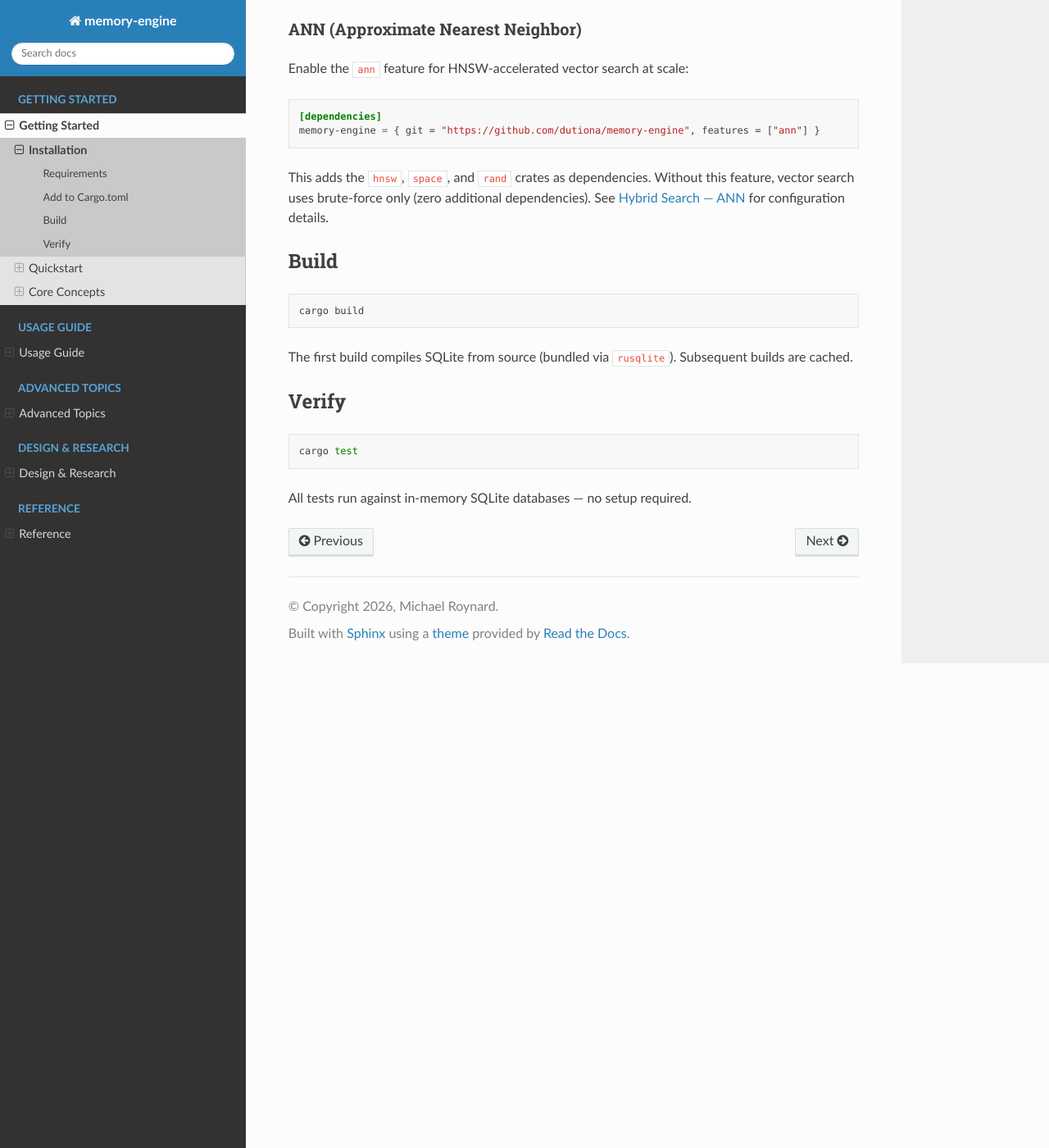
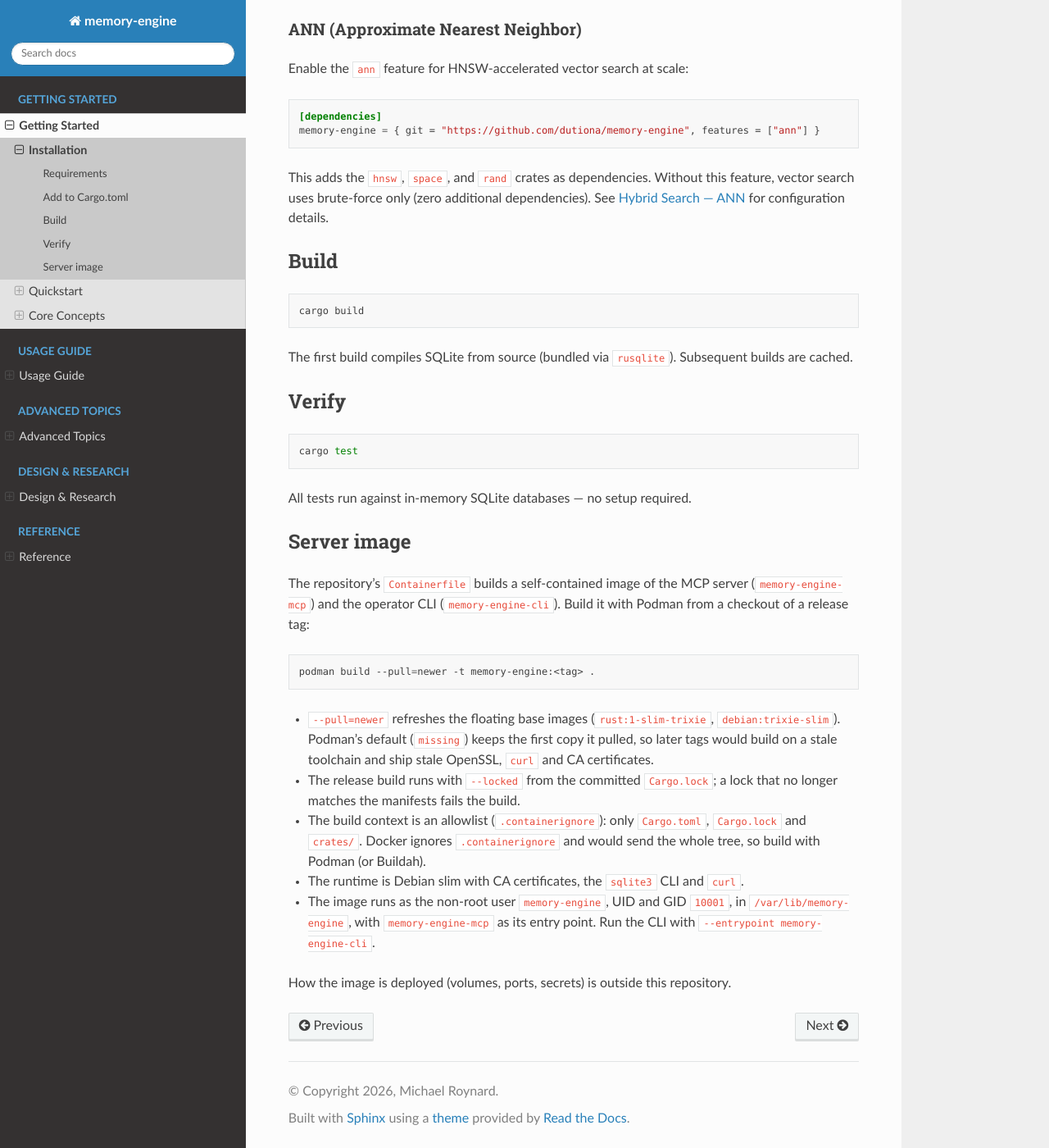
Before and after one commit to dutiona/memory-engine, a Sphinx documentation site: the page built from docs/getting-started/installation.md, in a window 1280 px wide and 1400 px high, scrolled down 686 px. Shown: the whole window at 82% size. Built offline with Sphinx 7.4.7 and the Read the Docs theme 3.1.0, drawn with Linux system fonts in a browser that asks for light colours; pages that are not in the unit, such as notebooks, are missing from menus.

Commit message:
build(container): build the ME server image from a committed Cargo.lock (#1044)
The dutiona deploy needs any memory-engine tag to become a self-contained server image
built from git alone, with the exact dependency set that was tested.

- `Cargo.lock` is tracked; `cargo build --workspace --locked` leads every copy of the
  verification list (and CI's default build), so a stale lock fails before a tag is cut.
  The repository rule that kept the lock untracked is rewritten.
- Multi-stage `Containerfile`: a `--locked` release build of `memory-engine-mcp` and
  `memory-engine-cli`; a slim runtime with CA certificates, `sqlite3` and `curl`, running
  as UID/GID 10001.
- An allowlist `.containerignore` admits only `Cargo.toml`, `Cargo.lock` and `crates/`, so
  `target/`, worktrees and denylist files never enter the build context.

Closes #1016
Refs dutiona/infra#37

Co-Authored-By: Claude Opus 5.5 <noreply@anthropic.com>

````diff
--- a/docs/getting-started/installation.md
+++ b/docs/getting-started/installation.md
@@ -52,3 +52,25 @@ cargo test
 ```
 
 All tests run against in-memory SQLite databases — no setup required.
+
+## Server image
+
+The repository's `Containerfile` builds a self-contained image of the MCP server (`memory-engine-mcp`) and the
+operator CLI (`memory-engine-cli`). Build it with Podman from a checkout of a release tag:
+
+```bash
+podman build --pull=newer -t memory-engine:<tag> .
+```
+
+- `--pull=newer` refreshes the floating base images (`rust:1-slim-trixie`, `debian:trixie-slim`). Podman's default
+  (`missing`) keeps the first copy it pulled, so later tags would build on a stale toolchain and ship stale OpenSSL,
+  `curl` and CA certificates.
+- The release build runs with `--locked` from the committed `Cargo.lock`; a lock that no longer matches the
+  manifests fails the build.
+- The build context is an allowlist (`.containerignore`): only `Cargo.toml`, `Cargo.lock` and `crates/`. Docker
+  ignores `.containerignore` and would send the whole tree, so build with Podman (or Buildah).
+- The runtime is Debian slim with CA certificates, the `sqlite3` CLI and `curl`.
+- The image runs as the non-root user `memory-engine`, UID and GID `10001`, in `/var/lib/memory-engine`, with
+  `memory-engine-mcp` as its entry point. Run the CLI with `--entrypoint memory-engine-cli`.
+
+How the image is deployed (volumes, ports, secrets) is outside this repository.
````
Also changed, not shown: AGENTS.md (+1 -1 lines), CLAUDE.md (+1 -1 lines), GEMINI.md (+1 -1 lines), README.md (+2 -0 lines), .claude/skills/qa-sweep/SKILL.md, 6 other files.
